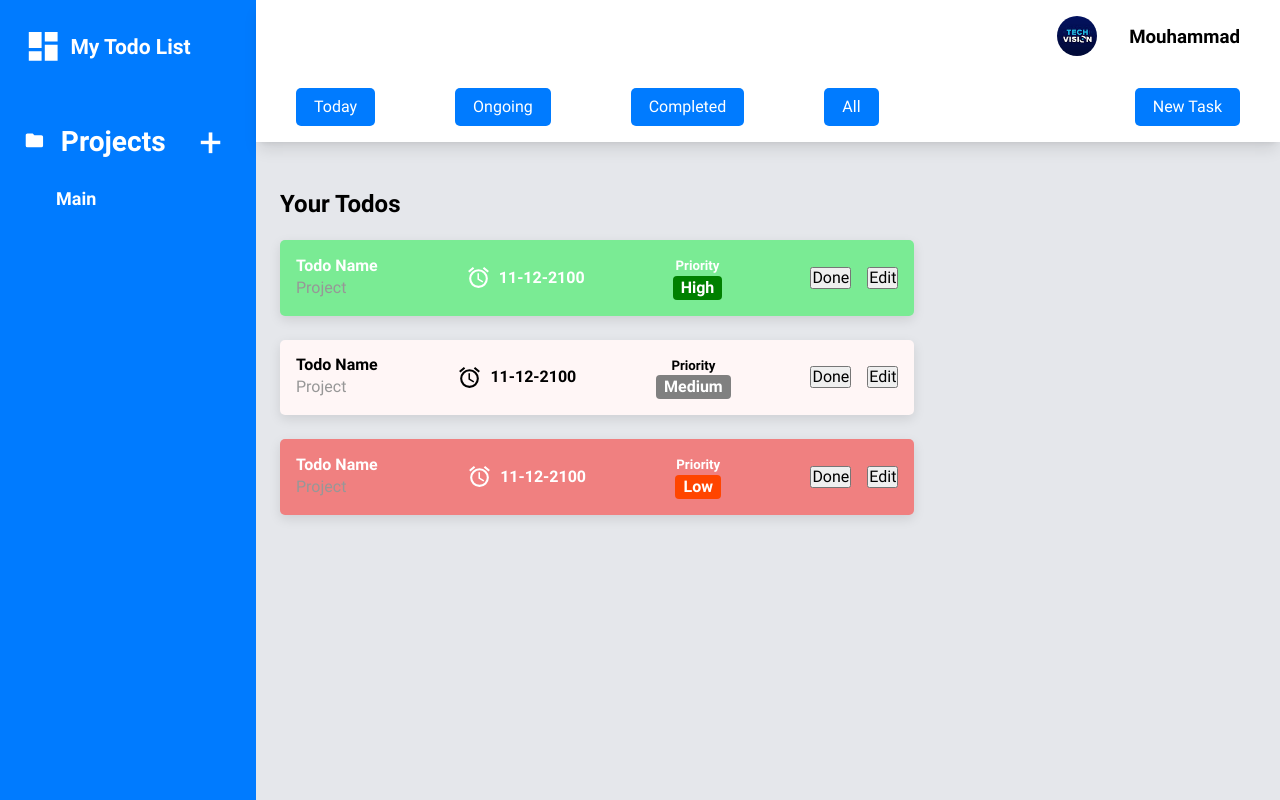
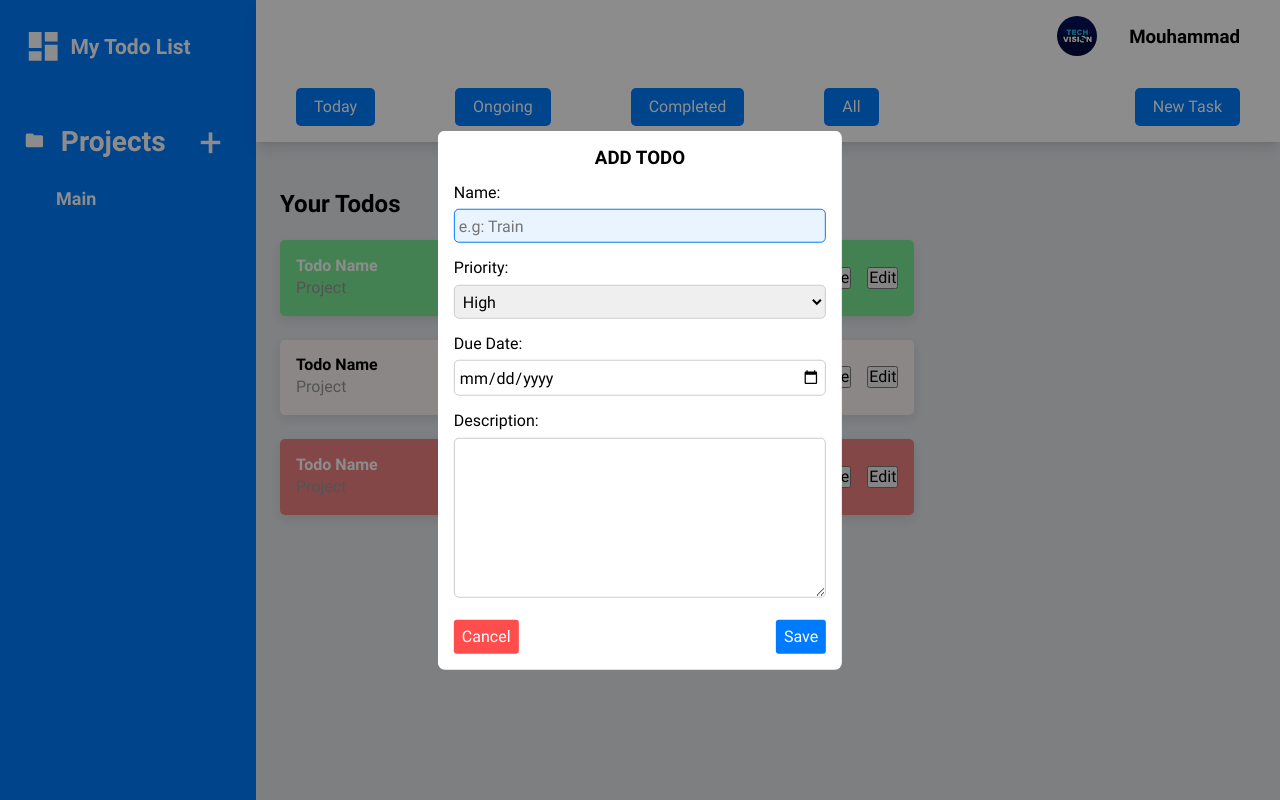
Before and after one commit to Mousow2023/top-todo-list, a website built with webpack: page src/template.html in a window 1280 px wide. Both pictures are taken after a click on the button "New Task". Shown: the top 800 px of the page. Built offline with nearby package versions, Linux system fonts and the light colour scheme.

Commit message:
Enable the new task button to display the dialog form and style it

```diff
--- a/src/index.js
+++ b/src/index.js
@@ -81,14 +81,28 @@ const todo = new Todo(...testValues);
 
 // console.log(createTodo());
 
-const dialog = document.querySelector(".dialog");
+// The new project dialog
+const projectDialog = document.querySelector(".new-project-dialog");
 const showDialogButton = document.querySelector(".new-project");
 const closeDialogButton = document.querySelector(".cancel-button");
 
 showDialogButton.addEventListener("click", () => {
-    dialog.showModal();
+    projectDialog.showModal();
 });
 
 closeDialogButton.addEventListener("click", () => {
-    dialog.close();
+    projectDialog.close();
+});
+
+// The new todo dialog
+const newTodoButton = document.querySelector(".new-task");
+const todoDialog = document.querySelector(".new-todo-dialog");
+const closeTodoDialog = document.querySelector(".close-todo-dialog");
+
+newTodoButton.addEventListener("click", () => {
+    todoDialog.showModal();
 })
+
+closeTodoDialog.addEventListener("click", () => {
+    todoDialog.close();
+})
--- a/src/styles.css
+++ b/src/styles.css
@@ -229,28 +229,8 @@ button.new-task {
 .main-content {
     grid-area: main-content;
     padding: calc(var(--section-padding) * 2) var(--section-padding);
-
-    /* display: grid;
-    grid-template-columns: 2.5fr 1fr;
-    gap: var(--main-content-gap); */
     height: 1000px;
 }
-
-/* .cards-container {
-    display: grid;
-    grid-template-columns: repeat(auto-fill, minmax(300px, 1fr));
-    gap: var(--main-content-gap);
-
-} */
-
-/* .cards-container h2 {
-    grid-column: 1 / -1;
-} */
-
-/* .card {
-    border-left: 8px solid orange;
-    padding: var(--section-padding) 1.2rem;
-} */
 
 /* todo styles */
 .todo-container {
@@ -324,7 +304,8 @@ button.new-task {
 }
 
 /* modal styles */
-.dialog {
+.modal {
+    width: 45ch;
     padding: 1rem;
     border: none;
     border-radius: 7px;
@@ -334,14 +315,23 @@ button.new-task {
     top: 50%;
     left: 50%;
     transform: translate(-50%, -50%);
+
 }
 
-.dialog form label {
+.modal h3 {
+    text-align: center;
+    margin-bottom: 1rem;
+}
+
+.modal form label {
     margin-bottom: .5rem;
     display: block;
 }
 
-.dialog input {
+.modal form input,
+.modal form select,
+.modal form textarea {
+    margin-bottom: 1rem;
     width: 100%;
     margin-bottom: 1rem;
     font: inherit;
@@ -351,13 +341,15 @@ button.new-task {
     transition: all .3s ease;
 }
 
-dialog input:focus {
+.modal form input:focus,
+.modal form select:focus,
+.modal form textarea:focus {
     border-color: #007bff;
     background-color: #eaf4ff;
     outline: none;
 }
 
-.dialog button {
+.modal button {
     border: none;
     padding: 8px;
     border-radius: 3px;
@@ -366,13 +358,17 @@ dialog input:focus {
     background-color: var(--blue-color);
 }
 
-dialog .cancel-button {
+.modal form button {
     float: right;
+}
+
+.modal .cancel {
+    float: left;
     background-color: #FF4D4D;
 }
 
 
-.dialog::backdrop {
+.modal::backdrop {
     background-color: rgba(0, 0, 0, 0.45);
 }
 
--- a/src/template.html
+++ b/src/template.html
@@ -56,14 +56,43 @@
                 <button class="all">All</button>
             </div>
             <button class="new-task">New Task</button>
-            <dialog class="dialog">
+            <!-- New project dialog -->
+            <dialog class="dialog new-project-dialog modal">
                 <form action="" method="dialog">
                     <label for="project-name">Project Name:</label>
                     <input type="text" form="project-name" placeholder="e.g: Education">
                     <button>Submit</button>
                 </form>
-                <br>
-                <button class="cancel-button">Cancel</button>
+                <button class="cancel-button cancel">Cancel</button>
+            </dialog>
+            <!-- New todo dialog -->
+            <dialog class="new-todo-dialog modal">
+                <h3>ADD TODO</h3>
+                <form action="" method="dialog">
+                    <div class="form-group">
+                        <label for="name">Name:</label>
+                        <input type="text" id="name" placeholder="e.g: Train">
+                    </div>
+                    <div class="form-group">
+                        <label for="priority">Priority:</label>
+                        <select name="priority" id="priority">
+                            <option disabled>Select Priority</option>
+                            <option>High</option>
+                            <option>Medium</option>
+                            <option>Low</option>
+                        </select>
+                    </div>
+                    <div class="form-group">
+                        <label for="due-date">Due Date:</label>
+                        <input type="date" name="due-date" id="due-date" due-date">
+                    </div>
+                    <div class="form-group">
+                        <label for="description">Description:</label>
+                        <textarea name="description" id="description"></textarea>
+                    </div>
+                    <button class="submit-todo">Save</button>
+                </form>
+                <button class="close-todo-dialog cancel">Cancel</button>
             </dialog>
         </header>
 
```
